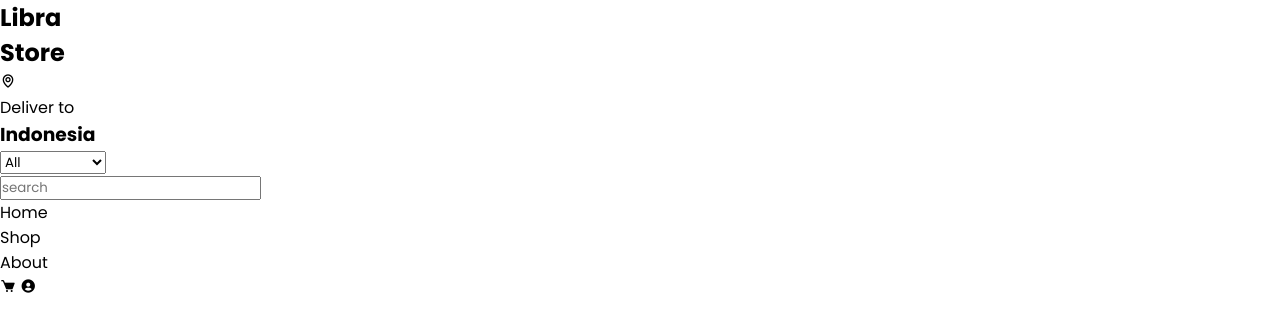
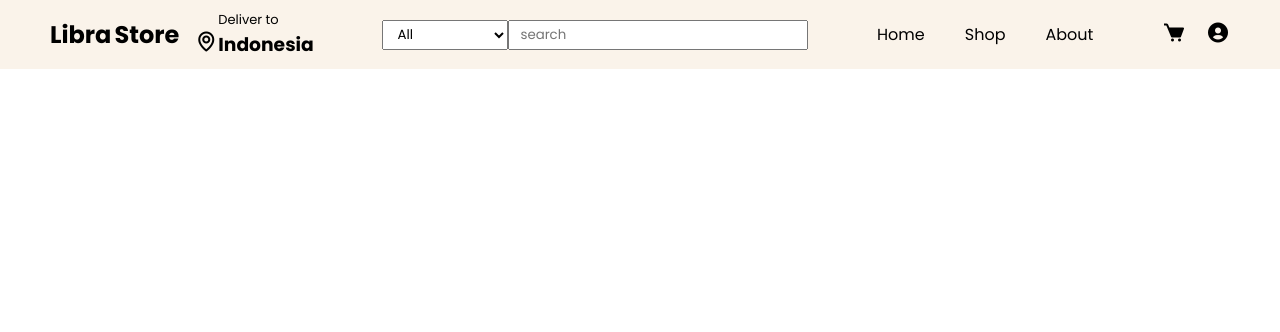
Before and after one commit to luaygitaris/exam-awal, a website: page about.html in a window 1280 px wide. Drawn offline with nearby package versions, Linux system fonts and the light colour scheme.

Commit message:
styling navbar pada about

```diff
--- a/css/about/about.scss
+++ b/css/about/about.scss
@@ -14,3 +14,77 @@ a {
   --coklat: #b88e2f;
   --abu: #eee;
 }
+
+/* Navbar */
+nav {
+  display: flex;
+  align-items: center;
+  justify-content: space-between;
+  position: sticky;
+  top: 0;
+  z-index: 9999;
+  padding: 10px 50px;
+  background-color: var(--coklatmuda);
+  .nav-left {
+    display: flex;
+    align-items: center;
+    gap: 15px;
+    .logo {
+      display: flex;
+      gap: 3px;
+    }
+    .map {
+      display: flex;
+      align-items: end;
+      i {
+        font-size: x-large;
+        color: black;
+      }
+      p {
+        font-size: small;
+      }
+    }
+  }
+  .search {
+    display: flex;
+    align-items: center;
+    text-align: center;
+    select,
+    input {
+      height: 30px;
+      padding: 0 10px;
+    }
+    input {
+      width: 300px;
+    }
+  }
+  ul {
+    display: flex;
+    gap: 40px;
+    list-style-type: none;
+    li {
+      cursor: pointer;
+    }
+  }
+  .account {
+    display: flex;
+    gap: 20px;
+    font-size: x-large;
+    i {
+      color: black;
+    }
+  }
+  .hamburger {
+    width: auto;
+    display: none;
+    flex-direction: column;
+    justify-content: space-around;
+    cursor: pointer;
+    .bar {
+      width: 20px;
+      height: 2px;
+      background-color: black;
+      margin: 3px;
+    }
+  }
+}
```
Also changed, not shown: css/about/about.css, 1 other file.
